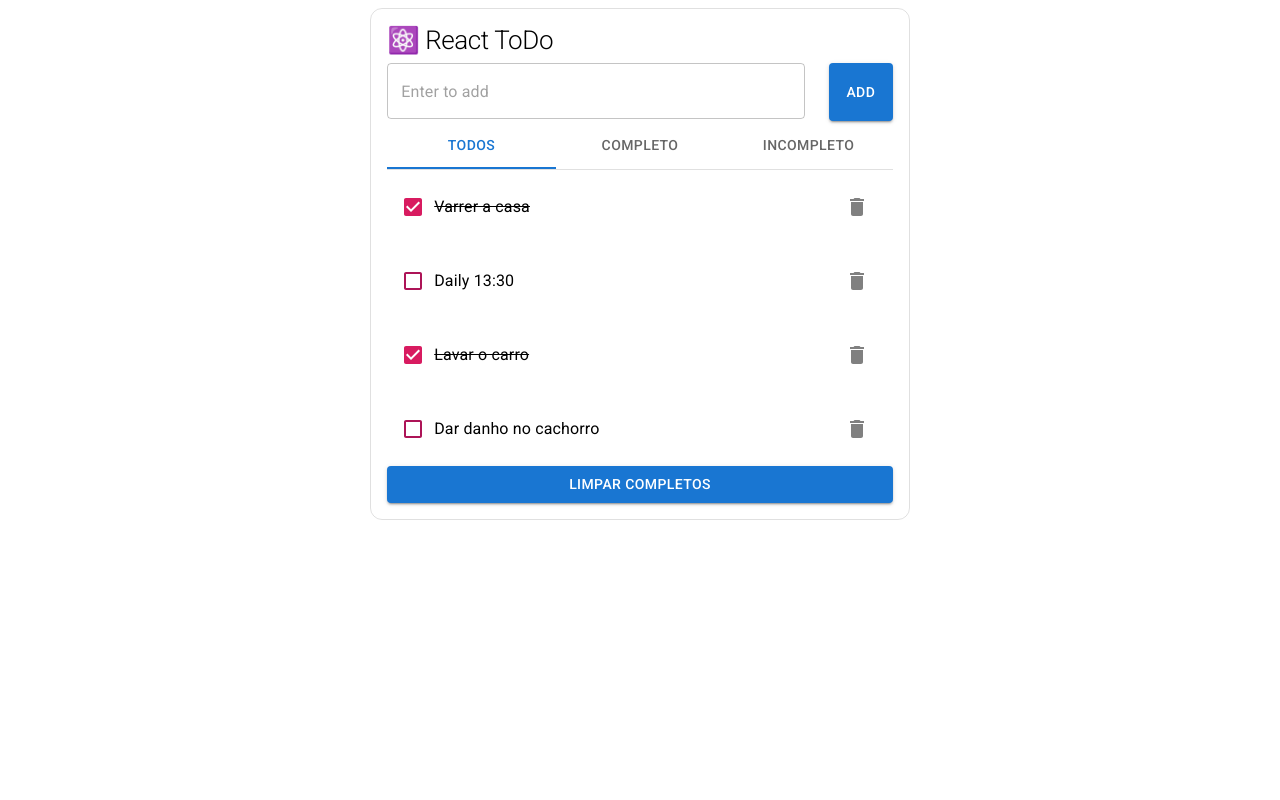
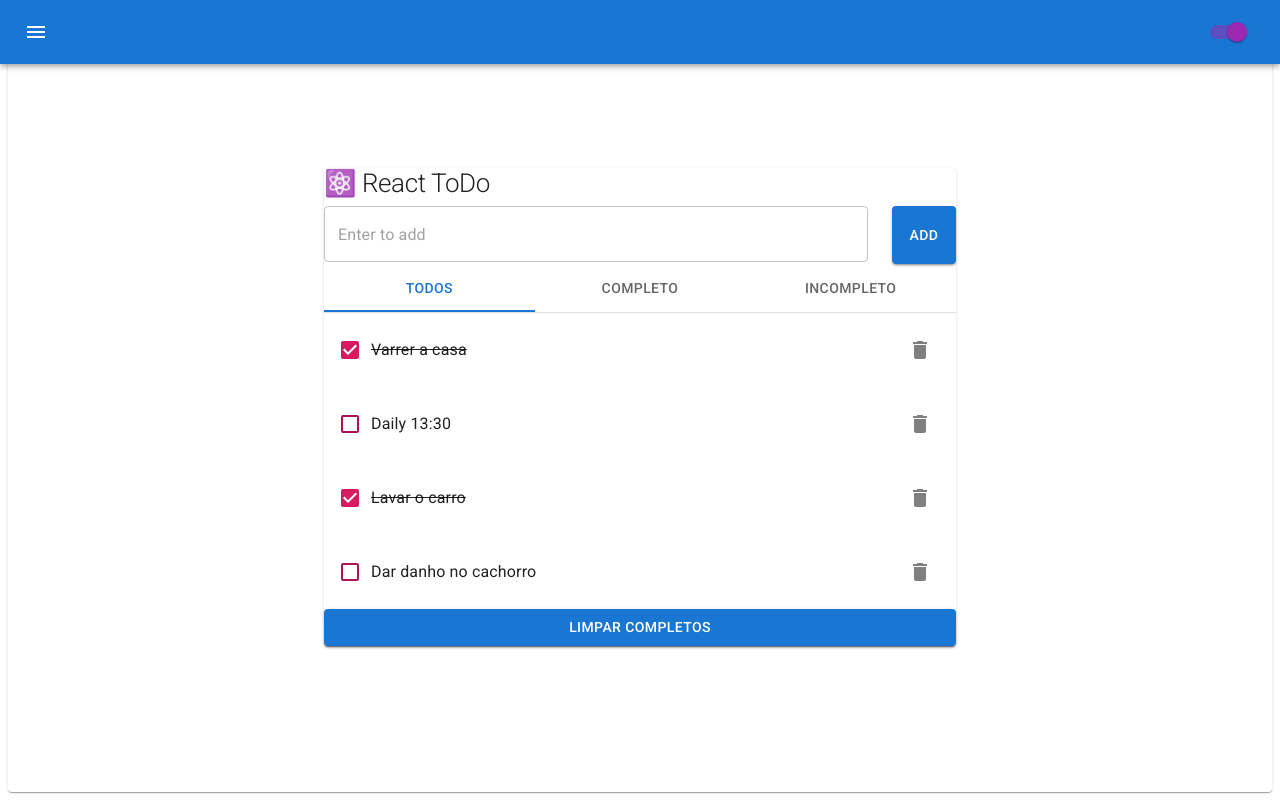
Before and after one commit to VitoorFranca/todo-list, a React (Create React App) app: page / in a window 1280 px wide. Built offline with nearby package versions, Linux system fonts and the light colour scheme.

Commit message:
Add AppBar

```diff
--- a/src/App.tsx
+++ b/src/App.tsx
@@ -1,17 +1,20 @@
 import { Todo } from "./components/Todo";
-import Box from "@mui/material/Box";
+import Papper from "@mui/material/Paper";
+import { AppBar } from "./components/AppBar";
 
 export function App() {
   return (
-    <Box
-      sx={{
+    <Papper
+      style={{
         width: "100%",
+        minHeight: "98vh",
         display: "flex",
-        justifyContent: "center",
+        flexDirection: "column",
         alignItems: "center",
       }}
     >
+      <AppBar />
       <Todo />
-    </Box>
+    </Papper>
   );
 }
--- /dev/null
+++ b/src/components/AppBar/index.tsx
@@ -0,0 +1,37 @@
+import React from "react";
+import { Box, Toolbar, IconButton, Switch } from "@mui/material";
+import MenuIcon from "@mui/icons-material/Menu";
+import AppBarMui from "@mui/material/AppBar";
+
+export function AppBar() {
+  const [auth, setAuth] = React.useState(true);
+
+  const handleChange = (event: React.ChangeEvent<HTMLInputElement>) => {
+    setAuth(event.target.checked);
+  };
+  return (
+    <Box sx={{ display: "flex", justifyContent: "space-between" }}>
+      <AppBarMui>
+        <Toolbar sx={{ display: "flex", justifyContent: "space-between" }}>
+          <IconButton
+            size="large"
+            edge="start"
+            color="inherit"
+            aria-label="menu"
+            sx={{ mr: 2 }}
+          >
+            <MenuIcon />
+          </IconButton>
+          <Box>
+            <Switch
+              checked={auth}
+              onChange={handleChange}
+              aria-label="login switch"
+              color="secondary"
+            />
+          </Box>
+        </Toolbar>
+      </AppBarMui>
+    </Box>
+  );
+}
--- a/src/components/Todo/index.tsx
+++ b/src/components/Todo/index.tsx
@@ -2,7 +2,7 @@ import React from "react";
 import { Header } from "../Header";
 
 import TabsHeader from "@mui/material/Tabs";
-import { Box, Button, Tab, Typography } from "@mui/material";
+import { Paper, Box, Button, Tab, Typography } from "@mui/material";
 import { grey } from "@mui/material/colors";
 
 import { useTodo } from "../../hooks/useTodo";
@@ -37,13 +37,12 @@ export function Todo() {
   }, [tasks]);
 
   return (
-    <Box
+    <Paper
       sx={{
-        width: "40%",
-        border: 1,
-        borderRadius: 3,
-        padding: 2,
-        borderColor: "divider",
+        width: "50%",
+        display: "flex",
+        flexDirection: "column",
+        marginTop: 20,
       }}
     >
       <Box sx={{ borderBottom: 1, borderColor: "divider" }}>
@@ -97,6 +96,6 @@ export function Todo() {
           Você não possui Tasks!
         </Typography>
       )}
-    </Box>
+    </Paper>
   );
 }
```
